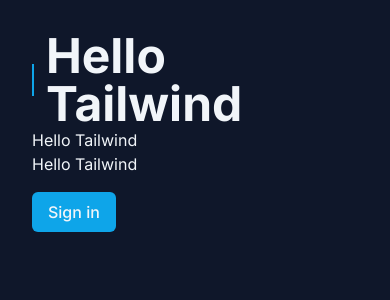
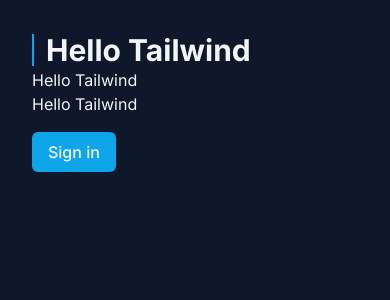
Before and after one commit to FeAranha/tailwind-jedi, a Next.js app: page / in a window 390 px wide. Shown: the top 300 px of the page. Built offline with nearby package versions, Linux system fonts and the light colour scheme.

Commit message:
Responsividade e Breakpoints

```diff
--- a/src/app/page.tsx
+++ b/src/app/page.tsx
@@ -1,7 +1,7 @@
 export default function Home() {
   return (
     <div className="p-8 bg-slate-900 text-slate-100 h-screen">
-      <h1 className="font-bold text-5xl flex items-center gap-3 before:w-0.5 before:h-8 before:bg-sky-500 before:flex">Hello Tailwind</h1>
+      <h1 className="font-bold text-3xl sm:text-5xl lg:text-6xl flex items-center gap-3 before:w-0.5 before:h-8 before:bg-sky-500 before:flex">Hello Tailwind</h1>
       <h2>Hello Tailwind</h2>
       <p>Hello Tailwind</p>
       <button className="bg-sky-500 px-4 py-2 rounded-md font-medium mt-4 enabled:hover:bg-sky-600 disabled:opacity-60 disabled:cursor-not-allowed">Sign in</button>
```
